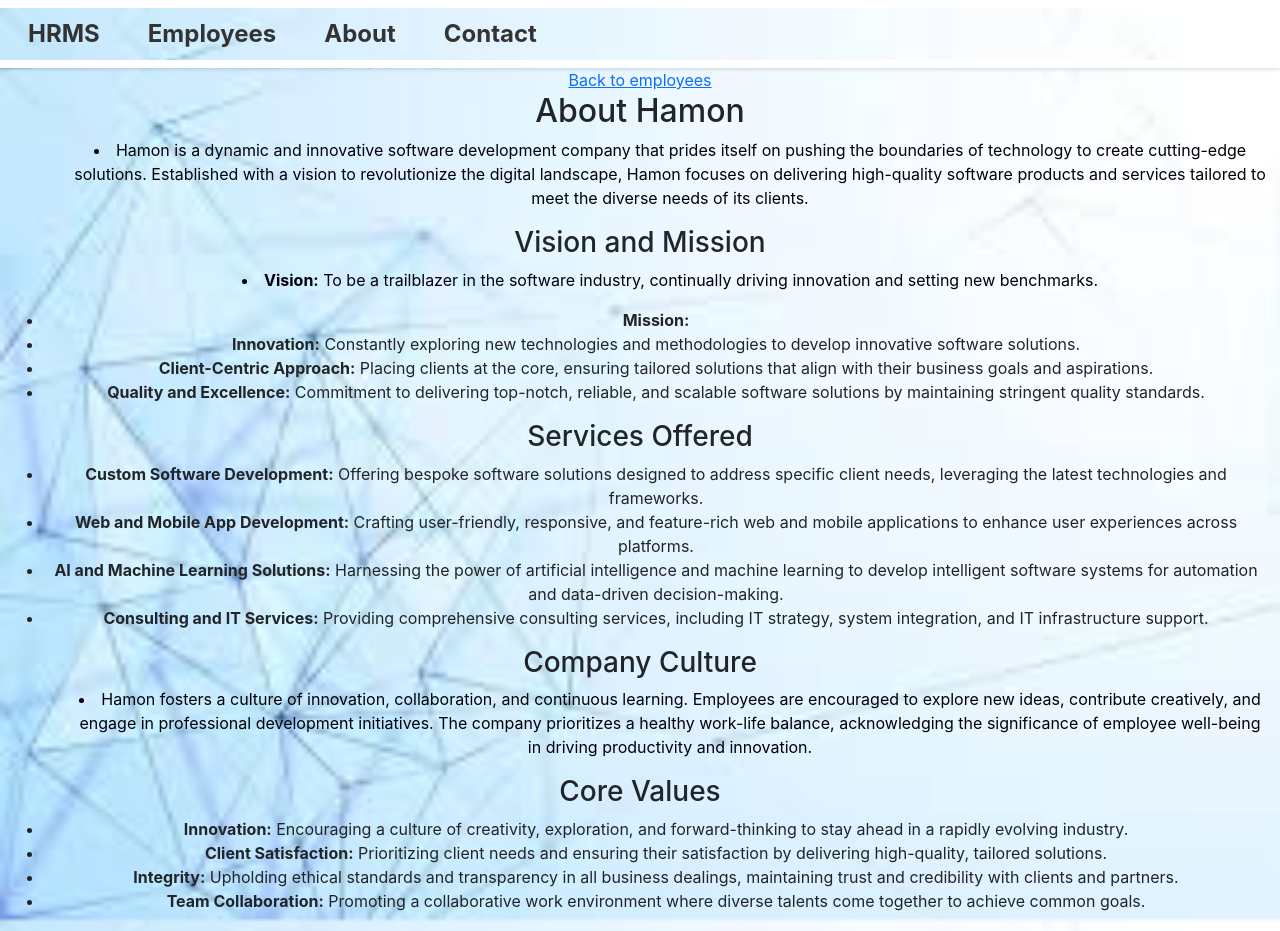
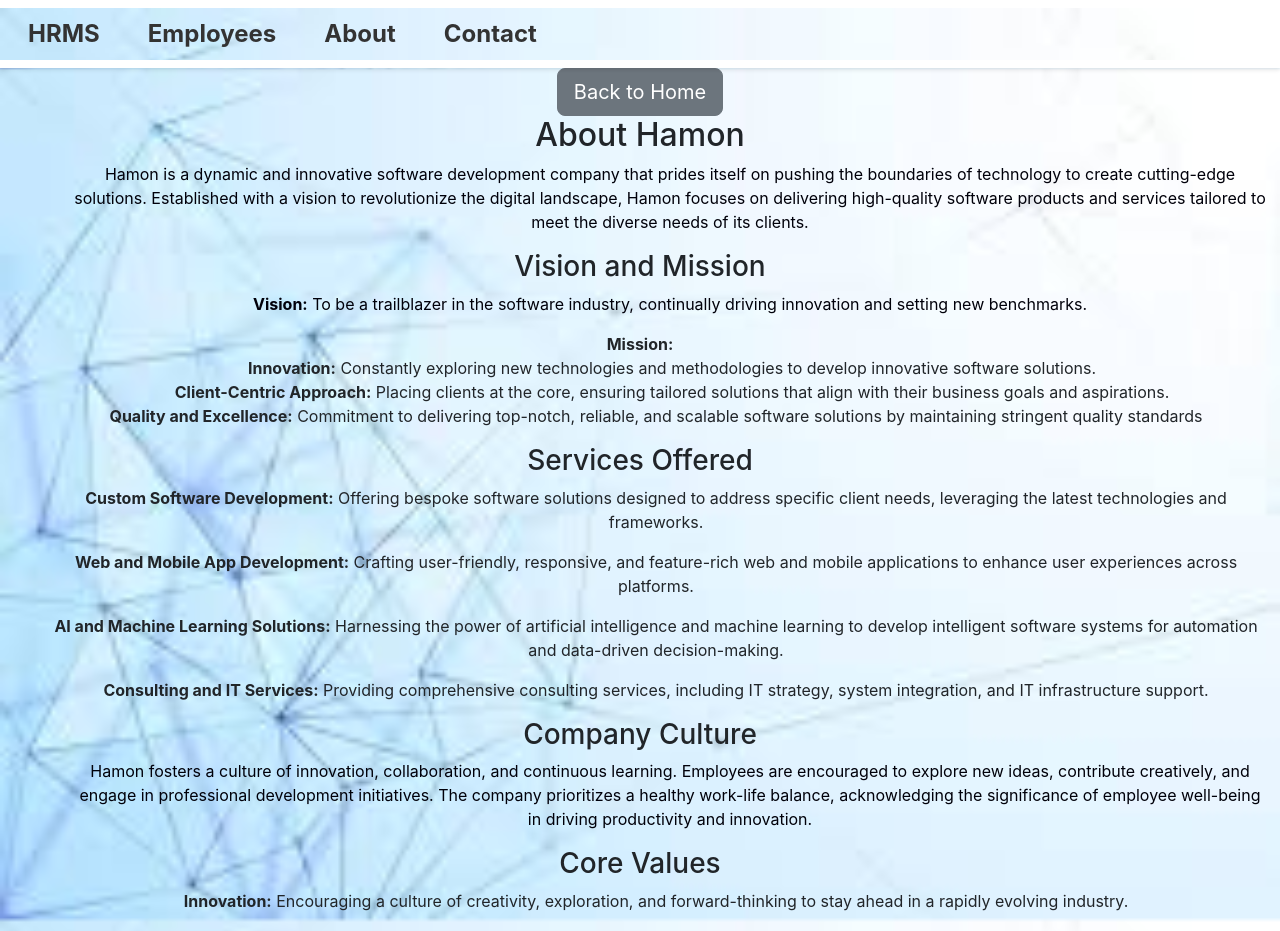
Before and after one commit to jishnup2930/HR_React_app, a React (Create React App) app: page /about in a window 1280 px wide. Shown: the top 931 px of the page. Built offline with nearby package versions, Linux system fonts and the light colour scheme.

Commit message:
style: Update formatting and structure in About component

```diff
--- a/src/components/about/index.js
+++ b/src/components/about/index.js
@@ -1,70 +1,112 @@
-import React from 'react';
-import './about.css';
-import { NavLink } from 'react-router-dom';
+import React from "react";
+import "./about.css";
+import { NavLink } from "react-router-dom";
 
 function About() {
   return (
     <div className="container-fluid">
       <div>
-            <div>
-                <NavLink  to={"/employees"}>Back to employees</NavLink>
-            </div>
+        <NavLink to={"/home"} className="btn btn-secondary btn-lg">
+          Back to Home
+        </NavLink>
+
         <h2>About Hamon</h2>
         <p>
-                    <li>
-                    Hamon is a dynamic and innovative software development company that prides itself on pushing the boundaries of technology to create cutting-edge solutions. Established with a vision to revolutionize the digital landscape, Hamon focuses on delivering high-quality software products and services tailored to meet the diverse needs of its clients.
-                    </li>
+          Hamon is a dynamic and innovative software development company that
+          prides itself on pushing the boundaries of technology to create
+          cutting-edge solutions. Established with a vision to revolutionize the
+          digital landscape, Hamon focuses on delivering high-quality software
+          products and services tailored to meet the diverse needs of its
+          clients.
         </p>
-
         <h3>Vision and Mission</h3>
         <p>
-                    <li>
-                    <strong>Vision:</strong> To be a trailblazer in the software industry, continually driving innovation and setting new benchmarks.
-                    </li>
+          <strong>Vision:</strong> To be a trailblazer in the software industry,
+          continually driving innovation and setting new benchmarks.
         </p>
+        <strong>Mission:</strong>
         <ul>
-                    <li>
-                <strong>Mission:</strong>
-                </li>
+          <ul>
+            <strong>Innovation:</strong> Constantly exploring new technologies
+            and methodologies to develop innovative software solutions.
+          </ul>
+          <ul>
+            <strong>Client-Centric Approach:</strong> Placing clients at the
+            core, ensuring tailored solutions that align with their business
+            goals and aspirations.
+          </ul>
+          <strong>Quality and Excellence:</strong> Commitment to delivering
+          top-notch, reliable, and scalable software solutions by maintaining
+          stringent quality standards
+        </ul>
+        <h3>Services Offered</h3>
 
-                    <li><strong>Innovation:</strong> Constantly exploring new technologies and methodologies to develop innovative software solutions.</li>
-                    <li><strong>Client-Centric Approach:</strong> Placing clients at the core, ensuring tailored solutions that align with their business goals and aspirations.</li>
-                    <li><strong>Quality and Excellence:</strong> Commitment to delivering top-notch, reliable, and scalable software solutions by maintaining stringent quality standards.</li>
+        <ul>
+          <strong>Custom Software Development:</strong> Offering bespoke
+          software solutions designed to address specific client needs,
+          leveraging the latest technologies and frameworks.
         </ul>
-
-                <h3>Services Offered</h3>
         <ul>
-                    <li><strong>Custom Software Development:</strong> Offering bespoke software solutions designed to address specific client needs, leveraging the latest technologies and frameworks.</li>
-                    <li><strong>Web and Mobile App Development:</strong> Crafting user-friendly, responsive, and feature-rich web and mobile applications to enhance user experiences across platforms.</li>
-                    <li><strong>AI and Machine Learning Solutions:</strong> Harnessing the power of artificial intelligence and machine learning to develop intelligent software systems for automation and data-driven decision-making.</li>
-                    <li><strong>Consulting and IT Services:</strong> Providing comprehensive consulting services, including IT strategy, system integration, and IT infrastructure support.</li>
+          <strong>Web and Mobile App Development:</strong> Crafting
+          user-friendly, responsive, and feature-rich web and mobile
+          applications to enhance user experiences across platforms.
         </ul>
-
+        <ul>
+          <strong>AI and Machine Learning Solutions:</strong> Harnessing the
+          power of artificial intelligence and machine learning to develop
+          intelligent software systems for automation and data-driven
+          decision-making.
+        </ul>
+        <ul>
+          <strong>Consulting and IT Services:</strong> Providing comprehensive
+          consulting services, including IT strategy, system integration, and IT
+          infrastructure support.
+        </ul>
         <h3>Company Culture</h3>
         <p>
-                    <li>Hamon fosters a culture of innovation, collaboration, and continuous learning. Employees are encouraged to explore new ideas, contribute creatively, and engage in professional development initiatives. The company prioritizes a healthy work-life balance, acknowledging the significance of employee well-being in driving productivity and innovation.
-
-                    </li>
+          Hamon fosters a culture of innovation, collaboration, and continuous
+          learning. Employees are encouraged to explore new ideas, contribute
+          creatively, and engage in professional development initiatives. The
+          company prioritizes a healthy work-life balance, acknowledging the
+          significance of employee well-being in driving productivity and
+          innovation.
         </p>
-
         <h3>Core Values</h3>
         <ul>
-                    <li><strong>Innovation:</strong> Encouraging a culture of creativity, exploration, and forward-thinking to stay ahead in a rapidly evolving industry.</li>
-                    <li><strong>Client Satisfaction:</strong> Prioritizing client needs and ensuring their satisfaction by delivering high-quality, tailored solutions.</li>
-                    <li><strong>Integrity:</strong> Upholding ethical standards and transparency in all business dealings, maintaining trust and credibility with clients and partners.</li>
-                    <li><strong>Team Collaboration:</strong> Promoting a collaborative work environment where diverse talents come together to achieve common goals.</li>
+          <strong>Innovation:</strong> Encouraging a culture of creativity,
+          exploration, and forward-thinking to stay ahead in a rapidly evolving
+          industry.
         </ul>
-
+        <ul>
+          <strong>Client Satisfaction:</strong> Prioritizing client needs and
+          ensuring their satisfaction by delivering high-quality, tailored
+          solutions.
+        </ul>
+        <ul>
+          <strong>Integrity:</strong> Upholding ethical standards and
+          transparency in all business dealings, maintaining trust and
+          credibility with clients and partners.
+        </ul>
+        <ul>
+          <strong>Team Collaboration:</strong> Promoting a collaborative work
+          environment where diverse talents come together to achieve common
+          goals.
+        </ul>
         <h3>Impact and Achievements</h3>
         <p>
-                    Hamon's commitment to excellence has resulted in the successful development and implementation of transformative software solutions for various industries. Their impactful contributions have streamlined processes, increased efficiency, and driven growth for their clients, establishing a reputation for reliability and innovation within the tech community.
+          Hamon's commitment to excellence has resulted in the successful
+          development and implementation of transformative software solutions
+          for various industries. Their impactful contributions have streamlined
+          processes, increased efficiency, and driven growth for their clients,
+          establishing a reputation for reliability and innovation within the
+          tech community.
         </p>
-
         <p>
-                    Overall, Hamon stands as a forward-thinking software development company dedicated to driving digital transformation and empowering businesses through technology.
+          Overall, Hamon stands as a forward-thinking software development
+          company dedicated to driving digital transformation and empowering
+          businesses through technology.
         </p>
       </div>
-
     </div>
   );
 }
```
Lines whose indentation alone changed are shown as unchanged.
